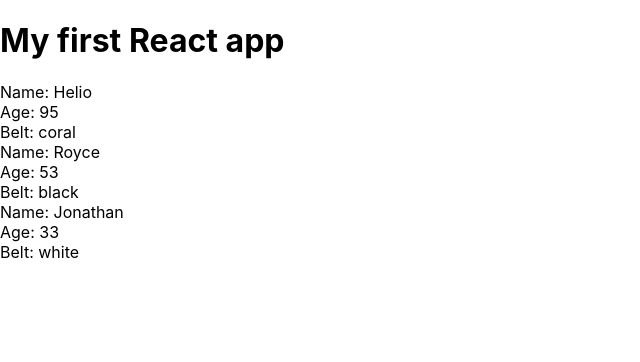
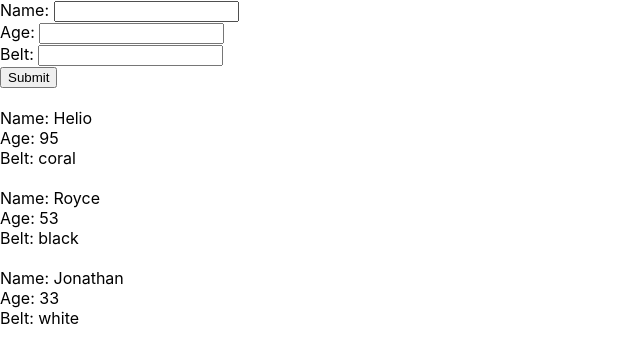
Before and after one commit to popejb1116/react-tut-react_redux, a React (Create React App) app: page / in a window 1280 px wide. Shown: the top 362 px of the page, without its empty margins (0-640 px from the left). Built offline with nearby package versions, Linux system fonts and the light colour scheme.

Commit message:
Completed 18 - Form submission via props and state

```diff
--- a/src/App.js
+++ b/src/App.js
@@ -1,5 +1,6 @@
 import React, { Component } from 'react'
-import Ninjas from './Ninjas'
+import Ninjas from './components/Ninjas'
+import AddNinja from './components/AddNinja'
 
 class App extends Component {
 
@@ -11,11 +12,20 @@ class App extends Component {
    ]
   }
 
+
+  addNinja = (ninja) => {
+    ninja.id = Math.random()
+    let ninjas = [...this.state.ninjas, ninja]
+    this.setState({
+      ninjas: ninjas
+    })
+  }
+
   render() {
     return (
       <div className="App">
-       <h1>My first React app</h1>
-       <Ninjas ninjas={this.state.ninjas}/>
+        <AddNinja addNinja={this.addNinja}/><br/>
+        <Ninjas ninjas={this.state.ninjas}/>
       </div>
     )
   }
--- /dev/null
+++ b/src/components/AddNinja.js
@@ -0,0 +1,42 @@
+import React, {Component} from 'react'
+
+class AddNinja extends Component {
+
+  state = {
+    name: null,
+    age: null,
+    belt: null
+  }
+
+  handleSubmit = (e) => {
+    e.preventDefault()
+    this.props.addNinja(this.state)
+  }
+
+  handleChange = (e) => {
+    this.setState({
+      [e.target.id]: e.target.value
+    })
+  }
+
+  render(){
+    return (
+      <div>
+        <form onSubmit={this.handleSubmit}>
+          <label htmlFor="name">Name: </label>
+          <input type="text" id="name" value={this.state.name} onChange={this.handleChange}/><br/>
+
+          <label htmlFor="age">Age: </label>
+          <input type="text" id="age" value={this.state.age} onChange={this.handleChange}/><br/>
+
+          <label htmlFor="belt">Belt: </label>
+          <input type="text" id="belt" value={this.state.belt} onChange={this.handleChange}/><br/>
+
+          <button>Submit</button>
+        </form>
+      </div>
+    )
+  }
+}
+
+export default AddNinja
--- a/src/Ninjas.js
+++ b/src/components/Ninjas.js
@@ -7,11 +7,10 @@ const Ninjas = ({ninjas}) =>  {
       <div className="ninja" key={ninja.id}>
         <div>Name: {ninja.name}</div>
         <div>Age: {ninja.age}</div>
-        <div>Belt: {ninja.belt}</div>
+        <div>Belt: {ninja.belt}</div><br/>
       </div>
       :
       null
-
   })
 
   return (
```
